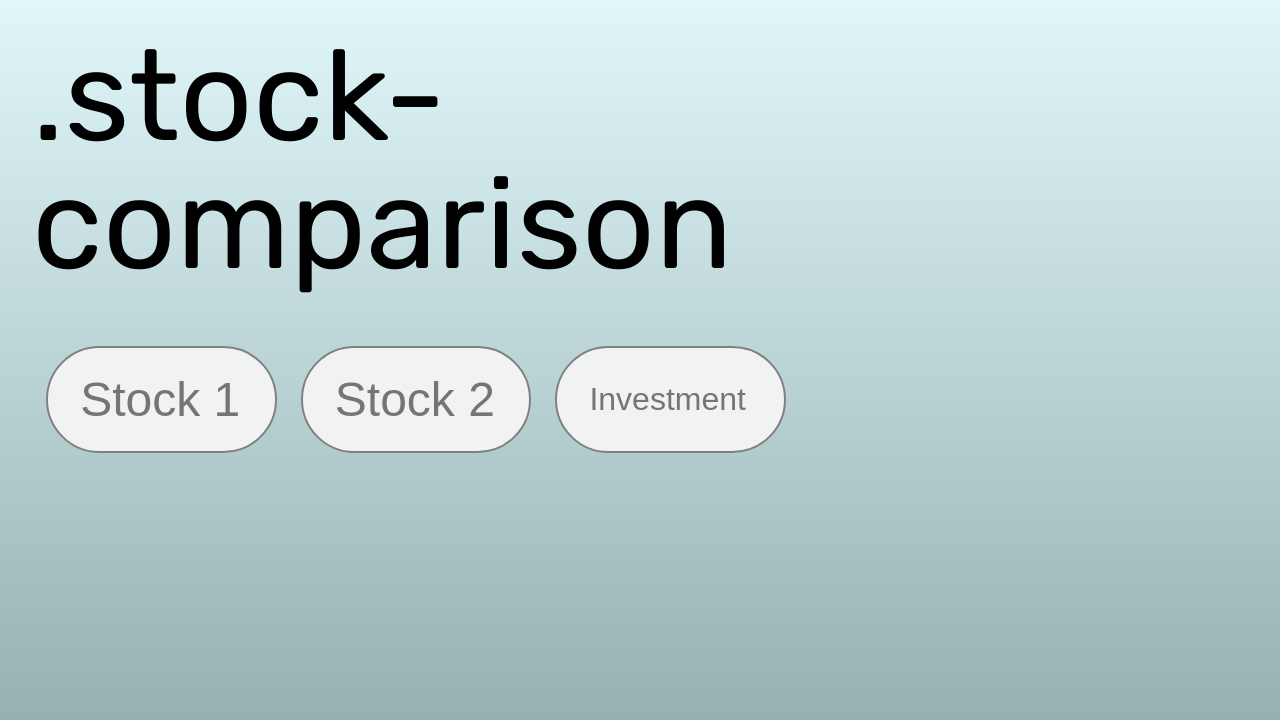
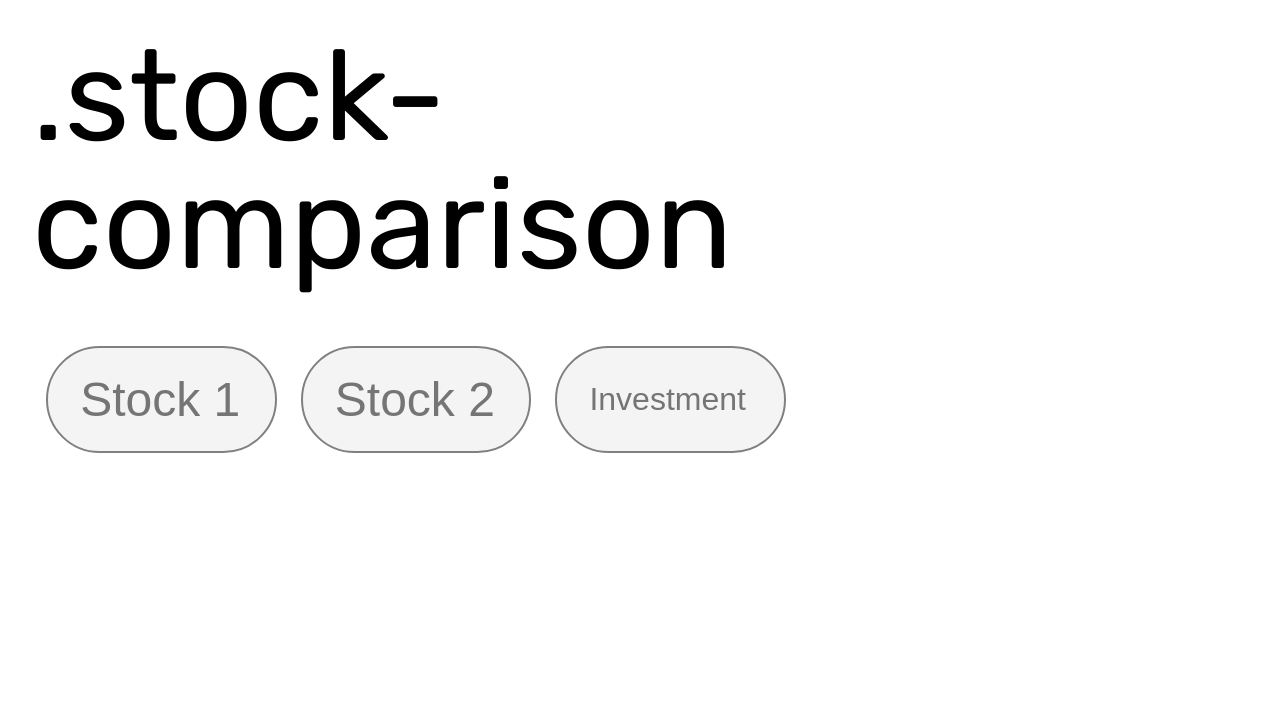
Before and after one commit to Luckyleck/Stock-Comparison-App, a React (Create React App) app: page / in a window 1280 px wide. Shown: the top 720 px of the page. Built offline with nearby package versions, Linux system fonts and the light colour scheme; no server answers.

Commit message:
prototype

```diff
--- a/src/App.css
+++ b/src/App.css
@@ -17,7 +17,7 @@ input, select {
 } */
 
 .main-container {
-  background: linear-gradient(to bottom, #e0f7fa, #8ea9a9); /* Teal to light color gradient */
+  /* background: linear-gradient(to bottom, #e0f7fa, #8ea9a9); Teal to light color gradient */
   min-height: 100vh; /* Ensure it takes up full height */
   overflow-y: auto; /* Enable vertical scrolling */
 }
@@ -32,6 +32,8 @@ input, select {
 .content {
   margin: 2rem; /* Use rem for consistent spacing relative to root font-size */
   max-width: 80%; /* Ensure content doesn’t become too wide on large screens */
+  display: flex;
+  justify-content: space-between;
 }
 
 .left-panel {
```
Also changed, not shown: public/logo192.png (deleted), public/logo512.png (deleted), src/App.js (line endings or trailing spaces).
